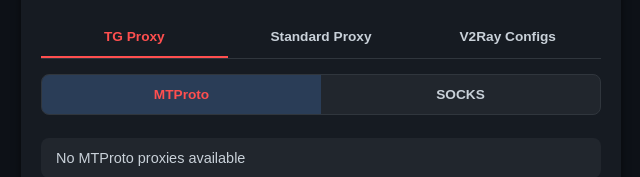
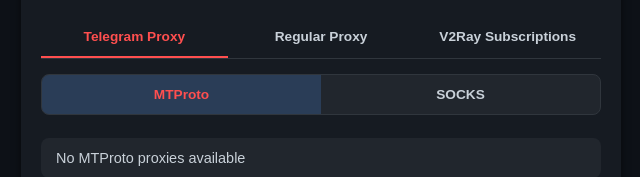
Before and after one commit to Firmfox/Proxify-PWA, a plain HTML site: page index.html in a window 1280 px wide. Shown: the part 369-546 px from the top of the page, 319-959 px from the left. Drawn offline with Linux system fonts and the light colour scheme; no server answers.

Commit message:
Update index.html

```diff
--- a/index.html
+++ b/index.html
@@ -76,9 +76,9 @@
 
         <div class="tab-container">
             <div class="tab-buttons">
-                <button class="tab-btn active" data-tab="telegram">TG Proxy</button>
-                <button class="tab-btn" data-tab="proxy">Standard Proxy</button>
-                <button class="tab-btn" data-tab="v2ray">V2Ray Configs</button>
+                <button class="tab-btn active" data-tab="telegram">Telegram Proxy</button>
+                <button class="tab-btn" data-tab="proxy">Regular Proxy</button>
+                <button class="tab-btn" data-tab="v2ray">V2Ray Subscriptions</button>
             </div>
 
             <div class="tab-content active" id="telegram">
```
